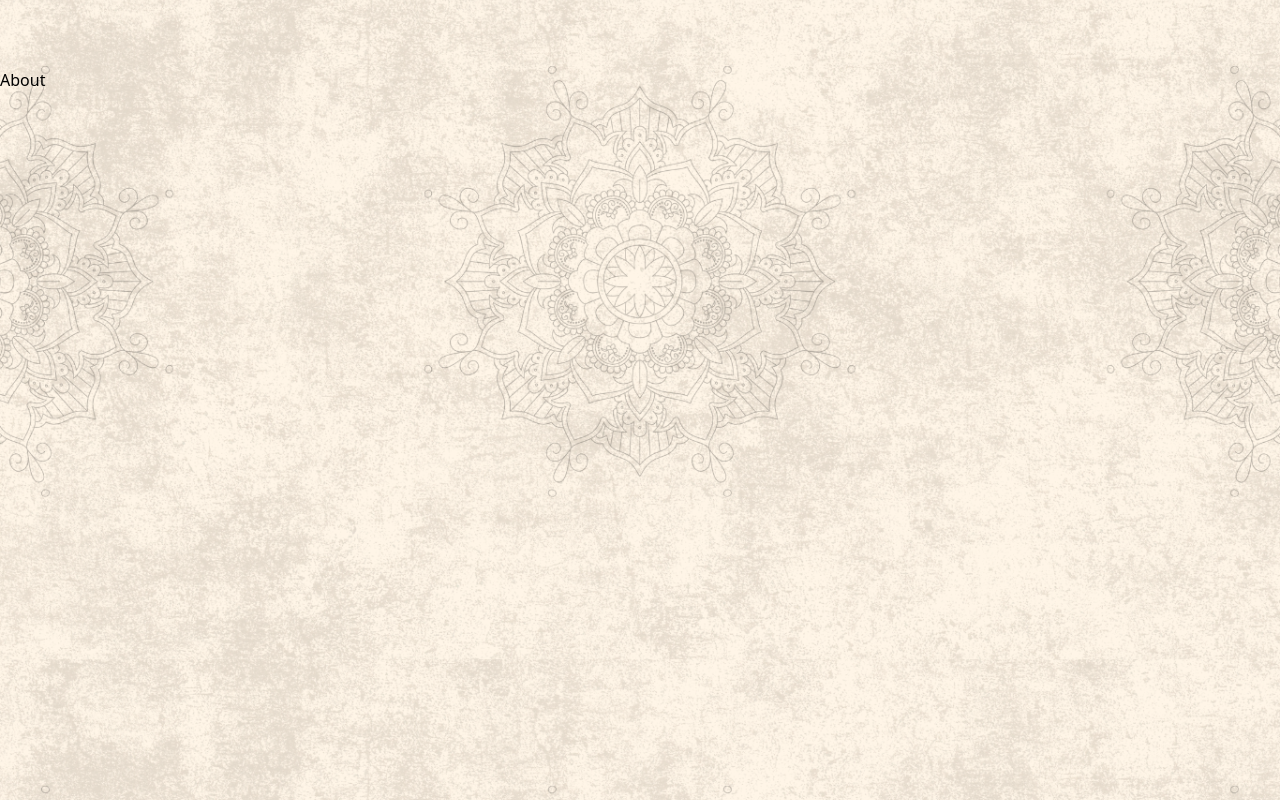
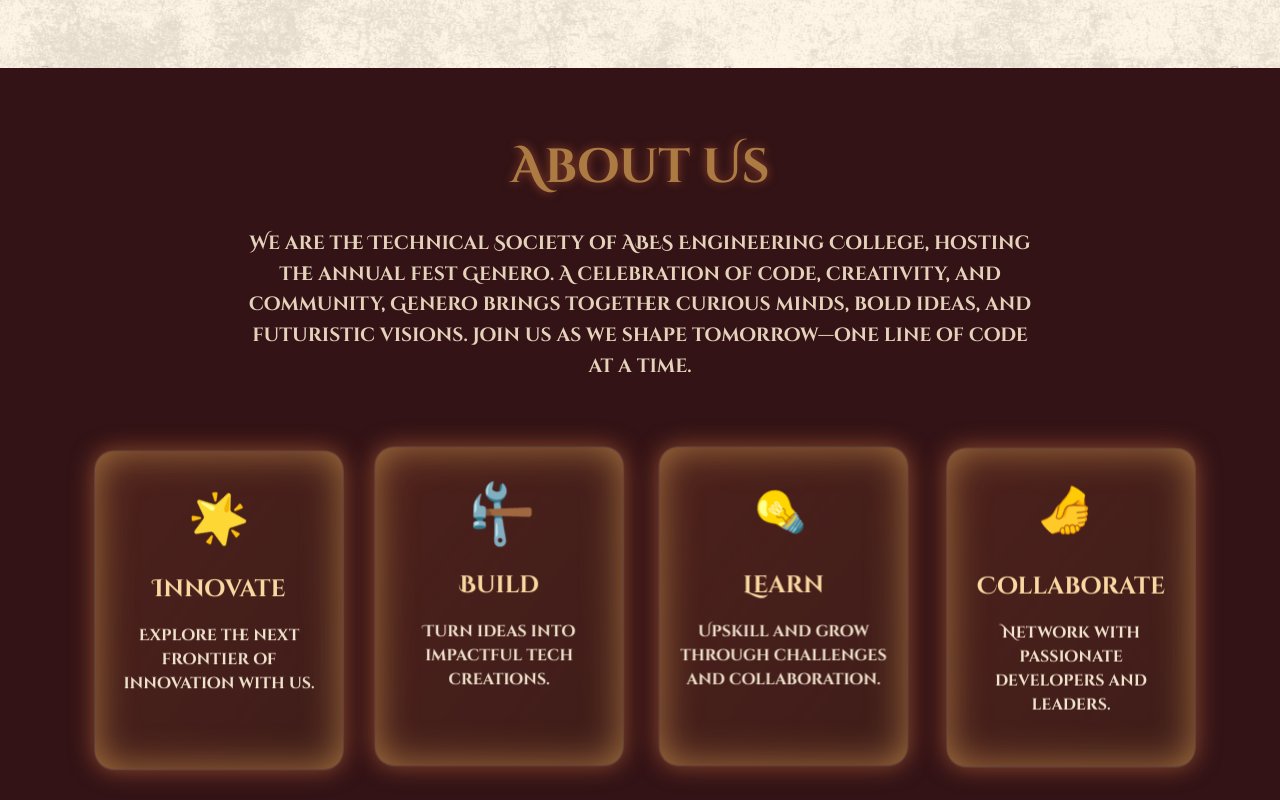
Before and after one commit to SaiAryan1784/DevShastra, a React (Vite) app: page /about in a window 1280 px wide. Shown: the part 780-1580 px from the top of the page. Built offline with nearby package versions, Linux system fonts and the light colour scheme.

Commit message:
Added about us page

```diff
--- a/src/components/About/About.jsx
+++ b/src/components/About/About.jsx
@@ -1,9 +1,161 @@
-import React from 'react'
+import React, { useEffect, useRef } from 'react';
+import { motion } from 'framer-motion';
 
-function About() {
+const AboutUs = () => {
+  const cards = [
+    { icon: '🌟', title: 'Innovate', text: 'Explore the next frontier of innovation with us.' },
+    { icon: '🛠️', title: 'Build', text: 'Turn ideas into impactful tech creations.' },
+    { icon: '💡', title: 'Learn', text: 'Upskill and grow through challenges and collaboration.' },
+    { icon: '🤝', title: 'Collaborate', text: 'Network with passionate developers and leaders.' }
+  ];
+
+  const containerRef = useRef(null);
+
+  useEffect(() => {
+    const cards = containerRef.current.querySelectorAll('.floaty');
+    cards.forEach((card) => {
+      card.animate(
+        [
+          { transform: 'translateY(0px) translateX(0px)' },
+          { transform: `translateY(${Math.random() * 10}px) translateX(${Math.random() * 10}px)` },
+          { transform: 'translateY(0px) translateX(0px)' }
+        ],
+        {
+          duration: 3000 + Math.random() * 2000,
+          iterations: Infinity,
+          direction: 'alternate',
+          easing: 'ease-in-out',
+        }
+      );
+    });
+  }, []);
+
   return (
-    <div className='h-screen' id='about'>About</div>
-  )
-}
+    <div style={styles.page} ref={containerRef}>
+      <link
+        href="https://fonts.googleapis.com/css2?family=Cinzel+Decorative:wght@700&display=swap"
+        rel="stylesheet"
+      />
+      <style>{`
+        .glow-border {
+          border: 1px solid rgba(255,255,255,0.15);
+          box-shadow: 0 0 10px #AB7B43, 0 0 20px #89432A inset;
+          animation: pulse 3s infinite;
+        }
 
-export default About
+        @keyframes pulse {
+          0%, 100% {
+            box-shadow: 0 0 10px #AB7B43, 0 0 20px #89432A inset;
+          }
+          50% {
+            box-shadow: 0 0 25px #89432A, 0 0 40px #AB7B43 inset;
+          }
+        }
+      `}</style>
+
+      <h1 style={styles.heading}>About Us</h1>
+      <p style={styles.description}>
+        We are the Technical Society of ABES Engineering College, hosting the annual fest <strong>Genero</strong>.
+        A celebration of code, creativity, and community, Genero brings together curious minds, bold ideas, and futuristic visions.
+        Join us as we shape tomorrow—one line of code at a time.
+      </p>
+
+      <div style={styles.cardContainer}>
+        {cards.map((card, index) => (
+          <motion.div
+            key={index}
+            className="floaty glow-border"
+            style={styles.card}
+            whileHover={{
+              rotateY: 15,
+              rotateX: -15,
+              scale: 1.1,
+              transition: { type: 'spring', stiffness: 200, damping: 15 }
+            }}
+            initial={{ opacity: 0, scale: 0.8 }}
+            animate={{ opacity: 1, scale: 1 }}
+            transition={{ delay: index * 0.2 }}
+          >
+            <motion.div
+              style={styles.icon}
+              animate={{
+                rotate: [0, 360],
+              }}
+              transition={{
+                repeat: Infinity,
+                duration: 8,
+                ease: 'linear',
+              }}
+            >
+              {card.icon}
+            </motion.div>
+            <div style={styles.title}>{card.title}</div>
+            <div style={styles.text}>{card.text}</div>
+          </motion.div>
+        ))}
+      </div>
+    </div>
+  );
+};
+
+const styles = {
+  page: {
+    fontFamily: "'Cinzel Decorative', cursive",
+    backgroundColor: '#331316',
+    color: '#fcebd5',
+    padding: '4rem 2rem',
+    textAlign: 'center',
+    minHeight: '100vh',
+  },
+  heading: {
+    fontSize: '3rem',
+    marginBottom: '1.5rem',
+    color: '#AB7B43',
+    textShadow: '0 0 10px #89432A',
+  },
+  description: {
+    fontSize: '1.2rem',
+    maxWidth: '800px',
+    margin: '0 auto 4rem',
+    lineHeight: '1.6',
+    color: '#e4d3ba',
+  },
+  cardContainer: {
+    display: 'flex',
+    flexWrap: 'wrap',
+    justifyContent: 'center',
+    gap: '2rem',
+  },
+  card: {
+    width: '250px',
+    height: '320px',
+    background: 'linear-gradient(to bottom right, rgba(137, 67, 42, 0.3), rgba(171, 123, 67, 0.1))',
+    borderRadius: '20px',
+    backdropFilter: 'blur(15px)',
+    WebkitBackdropFilter: 'blur(15px)',
+    padding: '2rem 1rem',
+    display: 'flex',
+    flexDirection: 'column',
+    alignItems: 'center',
+    transition: 'transform 0.4s ease',
+    position: 'relative',
+    color: '#fff',
+  },
+  icon: {
+    fontSize: '3rem',
+    marginBottom: '1rem',
+    color: '#AB7B43',
+  },
+  title: {
+    fontSize: '1.5rem',
+    marginBottom: '1rem',
+    color: '#f9d8a1',
+  },
+  text: {
+    fontSize: '1rem',
+    color: '#f0e3ce',
+    textAlign: 'center',
+  },
+};
+
+export default AboutUs;
```
Also changed, not shown: 1 other file (tests, documents, lock files or other folders).
